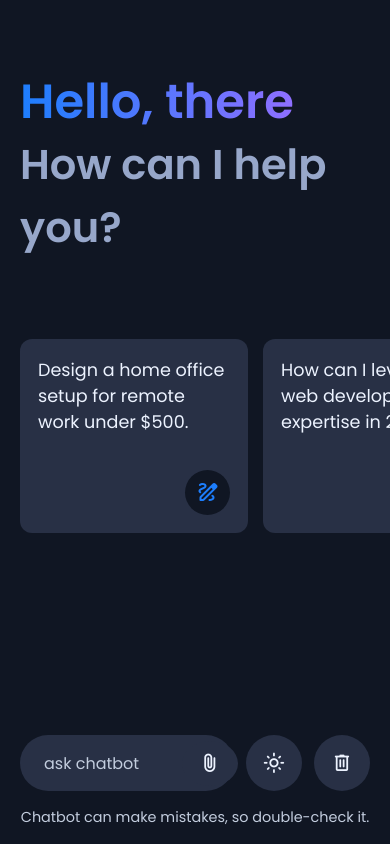
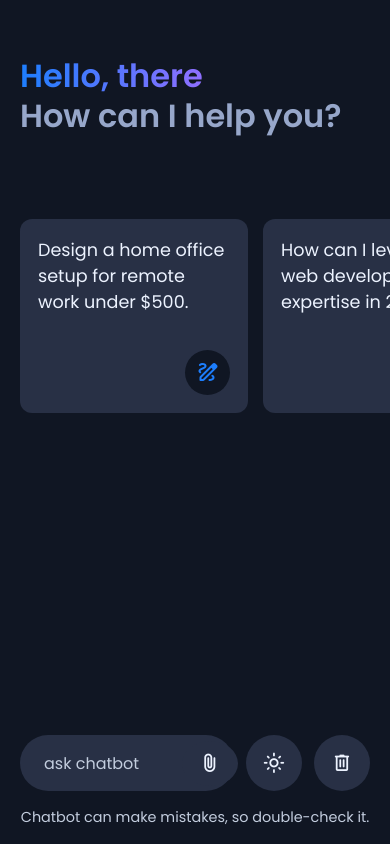
Before and after one commit to Mammadvasiyev/AI_Chatbot, a plain HTML site: page index.html in a window 390 px wide. Drawn offline with nearby package versions, Linux system fonts and the light colour scheme.

Commit message:
responsive media query code for small screens

```diff
--- a/style.css
+++ b/style.css
@@ -332,6 +332,19 @@ body.bot-responding .prompt-form #stop-response-btn {
 
 /* Responsive media query code for small screens */
 @media (max-width: 768px) {
+  .container {
+    padding: 20px 0 20px;
+  }
+
+  .app-header :is(.heading, .sub-heading) {
+    font-size: 2rem;
+    line-height: 1.4;
+  }
+
+  .prompt-form .file-upload-wrapper.active #cancel-file-btn {
+    opacity: 0;
+  }
+
   .prompt-wrapper .hide-controls :where(#theme-toggle-btn, #delete-chats-btn) {
     display: none;
   }
```
